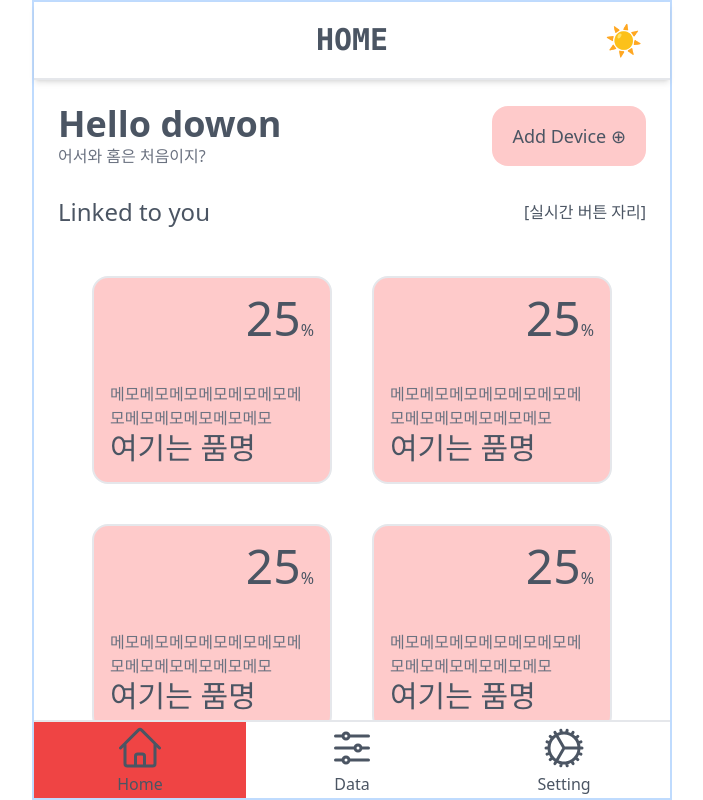
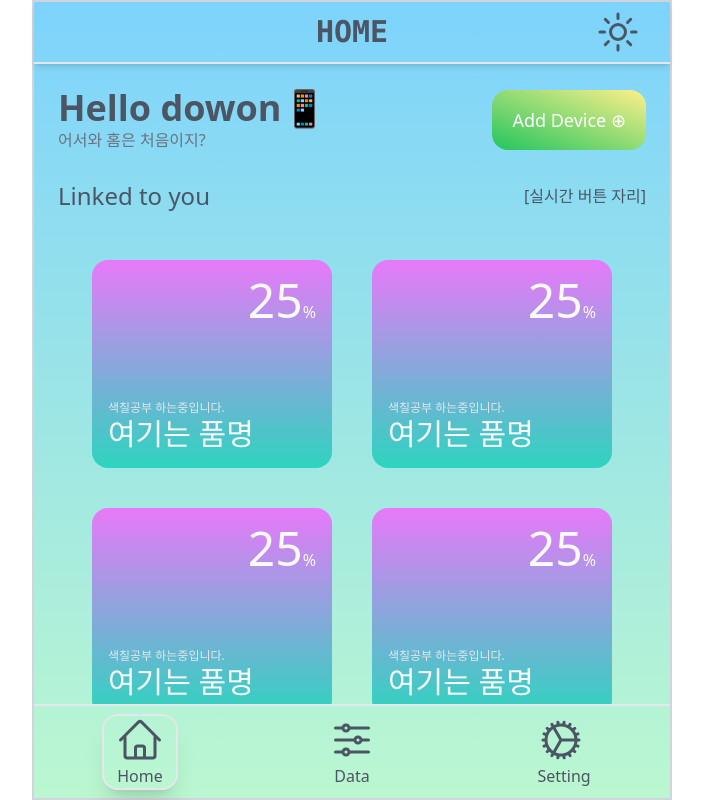
Before and after one commit to boram65/typescript_divice_manager, a Next.js app: page / in a window 1280 px wide. Shown: the whole page, without its empty margins (288-991 px from the left). Built offline with nearby package versions, Linux system fonts and the light colour scheme.

Commit message:
css 완성 & db설계

```diff
--- a/components/Layout.tsx
+++ b/components/Layout.tsx
@@ -20,15 +20,28 @@ export default function layout(props: LayoutProps) {
 
   return (
     <div className="flex justify-center ">
-      <div className="border-2 border-blue-200 h-[100vh] w-[640px] flex flex-col justify-between dark:bg-[#1E1E20] dark:text-white bg-white text-gray-600">
+      <div className="pro_bg">
         <header className="h-[100px] border-b-2 shadow-md flex justify-center items-center relative">
           <h1 className="text-3xl font-bold font-mono">{props.title}</h1>
           {/* 다크모드 버튼 */}
           <div
-            className="text-3xl absolute right-5 cursor-pointer hover:bg-slate-200 rounded-2xl p-2"
+            className="text-3xl absolute right-5 cursor-pointer hover:shadow-inner shadow-black dark:shadow-white rounded-2xl p-2"
             onClick={다크모드전환}
           >
-            ☀️
+            <svg
+              xmlns="http://www.w3.org/2000/svg"
+              fill="none"
+              viewBox="0 0 24 24"
+              strokeWidth="1.5"
+              stroke="currentColor"
+              className="w-12 h-12"
+            >
+              <path
+                strokeLinecap="round"
+                strokeLinejoin="round"
+                d="M12 3v2.25m6.364.386l-1.591 1.591M21 12h-2.25m-.386 6.364l-1.591-1.591M12 18.75V21m-4.773-4.227l-1.591 1.591M5.25 12H3m4.227-4.773L5.636 5.636M15.75 12a3.75 3.75 0 11-7.5 0 3.75 3.75 0 017.5 0z"
+              />
+            </svg>
           </div>
         </header>
         {/* 몸통 */}
@@ -36,16 +49,17 @@ export default function layout(props: LayoutProps) {
 
         {/* 바텀뷰 */}
         <footer className="h-[100px]  border-t-2">
-          <nav className="flex justify-between h-full">
+          <nav className="flex justify-between h-full ">
             <Link href={"/"}>
-              <button
+              <button className=" w-full flex items-center justify-center dark:hover:shadow-xl dark:hover:shadow-gray-200  py-2">
+                <div className="flex flex-col justify-center items-center">
+                  <div
                     className={cls(
-                  " w-full flex items-center justify-center hover:bg-blue-300",
-                  router.pathname === "/" ? "bg-red-500" : ""
+                      router.pathname === "/"
+                        ? "border-2 rounded-2xl px-3 shadow-xl"
+                        : ""
                     )}
                   >
-                <div className="flex flex-col justify-center items-center">
-                  <div>
                     <svg
                       xmlns="http://www.w3.org/2000/svg"
                       fill="none"
@@ -60,20 +74,21 @@ export default function layout(props: LayoutProps) {
                         d="M2.25 12l8.954-8.955c.44-.439 1.152-.439 1.591 0L21.75 12M4.5 9.75v10.125c0 .621.504 1.125 1.125 1.125H9.75v-4.875c0-.621.504-1.125 1.125-1.125h2.25c.621 0 1.125.504 1.125 1.125V21h4.125c.621 0 1.125-.504 1.125-1.125V9.75M8.25 21h8.25"
                       />
                     </svg>
+                    <div>Home</div>
                   </div>
-                  <div>Home</div>
                 </div>
               </button>
             </Link>
             <Link href={"/data"}>
-              <button
+              <button className=" w-full flex items-center justify-center  dark:hover:shadow-xl dark:hover:shadow-gray-200 py-2">
+                <div className="flex flex-col justify-center items-center">
+                  <div
                     className={cls(
-                  " w-full flex items-center justify-center hover:bg-blue-300",
-                  router.pathname === "/data" ? "bg-red-500" : ""
+                      router.pathname === "/data"
+                        ? "border-2 rounded-2xl px-3 shadow-xl"
+                        : ""
                     )}
                   >
-                <div className="flex flex-col justify-center items-center">
-                  <div>
                     <svg
                       xmlns="http://www.w3.org/2000/svg"
                       fill="none"
@@ -88,20 +103,21 @@ export default function layout(props: LayoutProps) {
                         d="M10.5 6h9.75M10.5 6a1.5 1.5 0 11-3 0m3 0a1.5 1.5 0 10-3 0M3.75 6H7.5m3 12h9.75m-9.75 0a1.5 1.5 0 01-3 0m3 0a1.5 1.5 0 00-3 0m-3.75 0H7.5m9-6h3.75m-3.75 0a1.5 1.5 0 01-3 0m3 0a1.5 1.5 0 00-3 0m-9.75 0h9.75"
                       />
                     </svg>
+                    <div>Data</div>
                   </div>
-                  <div>Data</div>
                 </div>
               </button>
             </Link>
             <Link href={"/setting"}>
-              <button
+              <button className=" w-full flex items-center justify-center dark:hover:shadow-xl dark:hover:shadow-gray-200  py-2">
+                <div className="flex flex-col justify-center items-center">
+                  <div
                     className={cls(
-                  " w-full flex items-center justify-center hover:bg-blue-300",
-                  router.pathname === "/setting" ? "bg-red-500" : ""
+                      router.pathname === "/setting"
+                        ? "border-2 rounded-2xl px-3 shadow-xl"
+                        : ""
                     )}
                   >
-                <div className="flex flex-col justify-center items-center">
-                  <div>
                     <svg
                       xmlns="http://www.w3.org/2000/svg"
                       fill="none"
@@ -116,8 +132,8 @@ export default function layout(props: LayoutProps) {
                         d="M4.5 12a7.5 7.5 0 0015 0m-15 0a7.5 7.5 0 1115 0m-15 0H3m16.5 0H21m-1.5 0H12m-8.457 3.077l1.41-.513m14.095-5.13l1.41-.513M5.106 17.785l1.15-.964m11.49-9.642l1.149-.964M7.501 19.795l.75-1.3m7.5-12.99l.75-1.3m-6.063 16.658l.26-1.477m2.605-14.772l.26-1.477m0 17.726l-.26-1.477M10.698 4.614l-.26-1.477M16.5 19.794l-.75-1.299M7.5 4.205L12 12m6.894 5.785l-1.149-.964M6.256 7.178l-1.15-.964m15.352 8.864l-1.41-.513M4.954 9.435l-1.41-.514M12.002 12l-3.75 6.495"
                       />
                     </svg>
+                    <div>Setting</div>
                   </div>
-                  <div>Setting</div>
                 </div>
               </button>
             </Link>
--- a/pages/index.tsx
+++ b/pages/index.tsx
@@ -8,7 +8,7 @@ const Home: NextPage = () => {
       <div className="h-full overflow-y-scroll p-6 space-y-7">
         <div id="월컴메시지" className="flex justify-between items-center">
           <div>
-            <div className="text-4xl font-bold">Hello dowon</div>
+            <div className="text-4xl font-bold ">Hello dowon📱</div>
             <div className="text-gray-500 text-s">어서와 홈은 처음이지?</div>
           </div>
           <Link href={"/setting"}>
@@ -21,19 +21,16 @@ const Home: NextPage = () => {
         </div>
         <div id="센서목록" className="flex flex-wrap justify-center">
           {[1, 1, 1, 1, 1].map((device, idx) => (
-            <div
-              key={idx}
-              className="bg-red-200 border-2 rounded-2xl w-60 h-52 p-4 flex flex-col justify-between m-5"
-            >
+            <div key={idx} className="device_itme">
               <div className="flex justify-end items-end">
-                <span className="text-5xl">25</span>
-                <span className="text-2xs">%</span>
+                <span className="text-5xl text-gray-50">25</span>
+                <span className="text-2xs text-gray-50">%</span>
               </div>
               <div className=" flex flex-col">
-                <span className="text-2xs text-gray-500">
-                  메모메모메모메모메모메모메모메모메모메모메모메모
+                <span className="text-xs text-gray-200">
+                  색칠공부 하는중입니다.
                 </span>
-                <span className="text-3xl">여기는 품명</span>
+                <span className="text-3xl text-gray-50">여기는 품명</span>
               </div>
             </div>
           ))}
--- a/pages/setting.tsx
+++ b/pages/setting.tsx
@@ -5,14 +5,16 @@ import Layout from "../components/Layout";
 
 const Setting: NextPage = () => {
   const [location, setLocation] = useState("");
-  const [crobuct, setCrobuct] = useState("");
+  const [probuct, setProbuct] = useState("");
   const [unit, setUnit] = useState("");
+  const [memo, setMemo] = useState("");
 
   const 장비추가버튼 = () => {
     document.querySelector("#container_add_device")?.classList.toggle("hidden");
     setLocation("");
-    setCrobuct("");
+    setProbuct("");
     setUnit("");
+    setMemo("");
   };
   return (
     <Layout title={"SETTING"}>
@@ -34,8 +36,8 @@ const Setting: NextPage = () => {
             <input
               type={"text"}
               className="h-10 ring-2 ring-gray-600 dark:ring-white dark:text-black"
-              value={crobuct}
-              onChange={event => setCrobuct(event.currentTarget.value)}
+              value={probuct}
+              onChange={event => setProbuct(event.currentTarget.value)}
               placeholder="제품명..."
             ></input>
 
@@ -56,7 +58,18 @@ const Setting: NextPage = () => {
               onChange={event => setUnit(event.currentTarget.value)}
               placeholder="°C , °F ..."
             ></input>
-            <button>등록</button>
+
+            <span className="mt-5">memo </span>
+            <input
+              type={"text"}
+              className="h-10 ring-2 ring-gray-600 dark:ring-white dark:text-black"
+              value={memo}
+              onChange={event => setUnit(event.currentTarget.value)}
+              placeholder="text..."
+            ></input>
+            <button className="bg-gradient-to-tr bg-yellow-200 from-green-500  dark:bg-red-400 dark:from-indigo-500 my-8  h-16">
+              등록
+            </button>
             <hr />
           </div>
         </div>
--- a/styles/globals.css
+++ b/styles/globals.css
@@ -3,5 +3,13 @@
 @tailwind utilities;
 
 .btn {
-  @apply bg-red-200 py-4 px-5 rounded-2xl text-lg dark:bg-green-700 dark:text-white;
+  @apply bg-gradient-to-tr bg-yellow-200 from-green-500  dark:bg-red-400 dark:from-indigo-500 text-white py-4 px-5 rounded-2xl text-lg;
 }
+
+.device_itme {
+  @apply bg-gradient-to-t dark:bg-gradient-to-tl bg-fuchsia-400 from-teal-400 dark:bg-red-300 dark:from-indigo-500  border-0 rounded-2xl dark:shadow-xl  w-60 h-52 p-4 flex flex-col justify-between m-5;
+}
+
+.pro_bg {
+  @apply border-2 border-gray-300 h-[100vh] w-[640px] flex flex-col justify-between bg-gradient-to-b dark:bg-cyan-800 dark:from-gray-800 dark:text-white bg-green-200 from-sky-300 text-gray-600;
+}
```
Also changed, not shown: 1 other file (tests, documents, lock files or other folders). Lines whose indentation alone changed are shown as unchanged.
